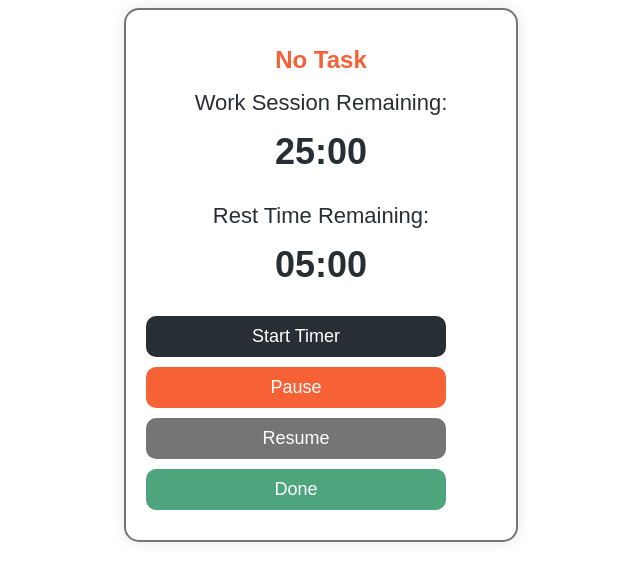
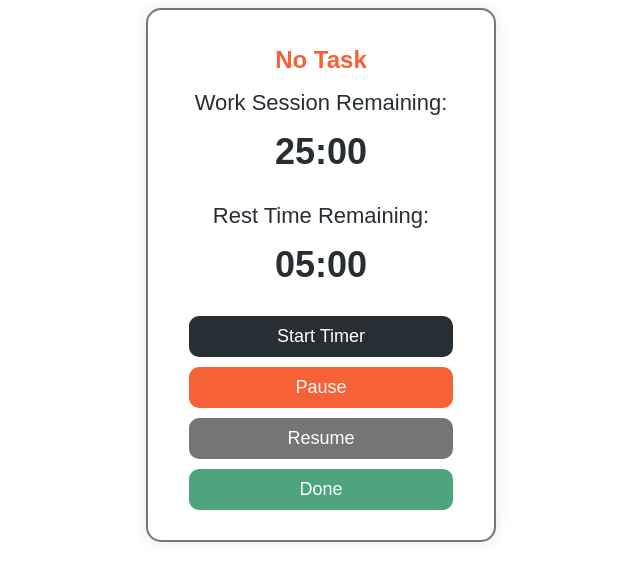
Before and after one commit to vicentepavezbaires/DevTimer, a plain HTML site: page index.html in a window 1280 px wide. Both pictures are taken after a click on the element "Start Timer". Shown: the whole page, without its empty margins (319-959 px from the left). Drawn offline with Linux system fonts and the light colour scheme.

Commit message:
index.html

```diff
--- a/index.html
+++ b/index.html
@@ -18,15 +18,16 @@
             border: 2px solid #757575;
             border-radius: 15px;
             box-shadow: 0px 0px 15px rgba(0, 0, 0, 0.1);
+            box-sizing: border-box; /* Asegura que el relleno y el borde se incluyan en el ancho total */
         }
         h1 {
             color: #F66135;
             font-size: 24px;
         }
-        .session-time, .rest-time, .due-time {
+        .session-time, .rest-time {
             margin: 15px 0;
             font-size: 22px;
-            color: #272E34;  /* Negro para los subtítulos */
+            color: #272E34;
         }
         .timer-display {
             font-size: 36px;
@@ -38,12 +39,13 @@
             width: 80%;
             padding: 10px;
             font-size: 18px;
-            margin: 10px 0;
+            margin: 10px auto;
             border: none;
             border-radius: 10px;
             cursor: pointer;
+            display: block;
         }
-        .start-btn { background-color: #272E34; color: white; } /* Botón negro para Start */
+        .start-btn { background-color: #272E34; color: white; }
         .pause-btn { background-color: #F66135; color: white; }
         .resume-btn { background-color: #757575; color: white; }
         .done-btn { background-color: #4EA57D; color: white; }
@@ -72,7 +74,7 @@
     </div>
 
     <script>
-        // Lógica de temporizador
+        // Timer logic
         let workTime = 25;
         let restTime = 5;
         let workInterval, restInterval;
@@ -87,8 +89,8 @@
         function startTimer() {
             clearInterval(workInterval);
             clearInterval(restInterval);
-            workTime = 25;  // Reiniciar temporizador de trabajo
-            restTime = 5;  // Reiniciar temporizador de descanso
+            workTime = 25;  // Reset work timer
+            restTime = 5;  // Reset rest timer
             updateTimerDisplay();
             workInterval = setInterval(() => {
                 if (workTime > 0) {
@@ -98,7 +100,7 @@
                     clearInterval(workInterval);
                     startRestTimer();
                 }
-            }, 60000); // Intervalo de 1 minuto
+            }, 60000); // 1 minute intervals
         }
 
         function startRestTimer() {
@@ -110,7 +112,7 @@
                     clearInterval(restInterval);
                     alert('Work session completed!');
                 }
-            }, 60000); // Intervalo de 1 minuto
+            }, 60000); // 1 minute intervals
         }
 
         function updateTimerDisplay() {
```
